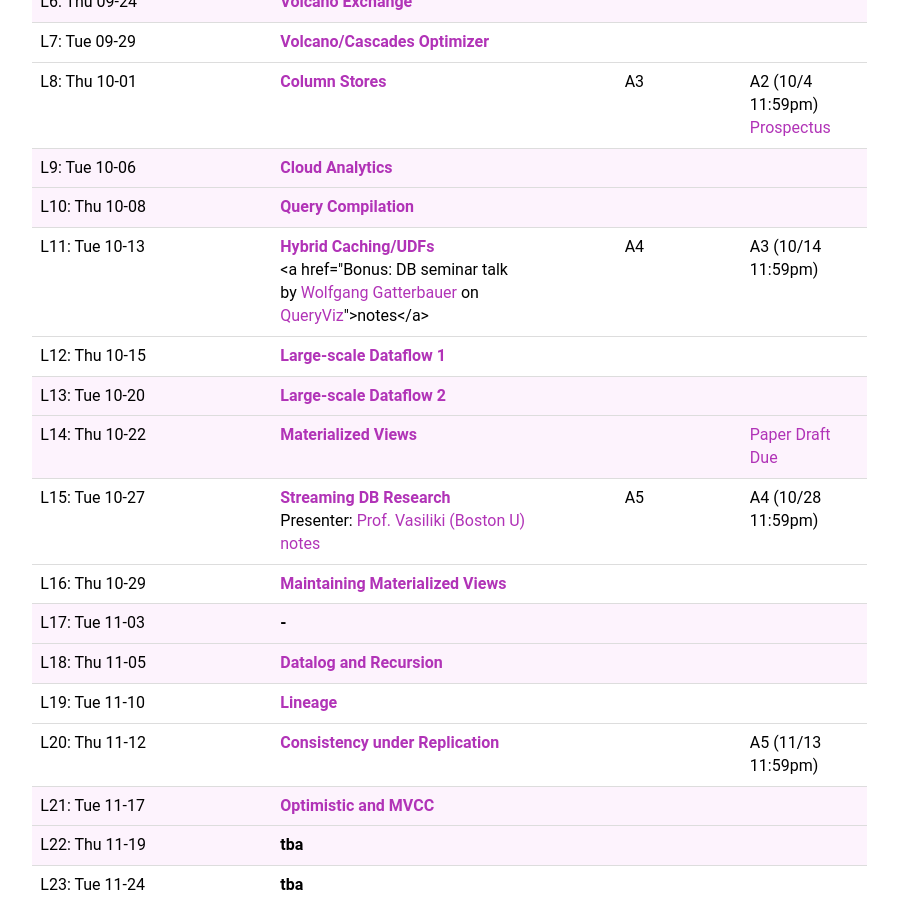
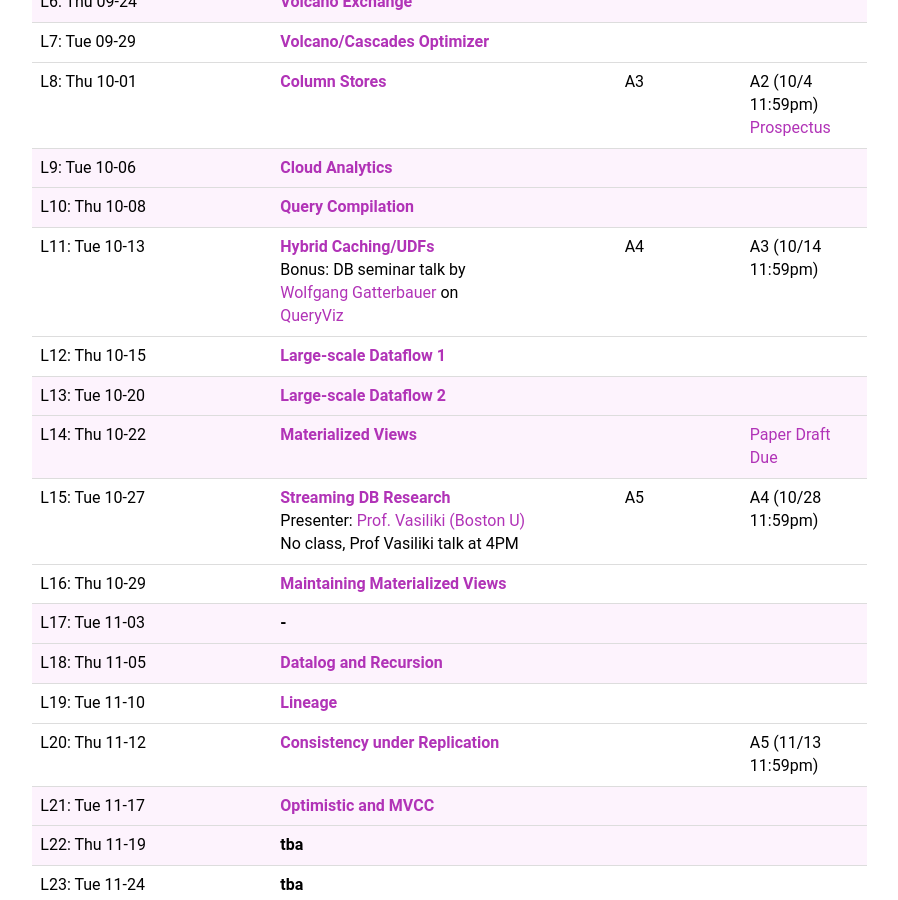
Before and after one commit to w6113/website_fall2020, a Jekyll site: the page built from index.md, in a window 1280 px wide and 900 px high, scrolled down 1097 px. Shown: the whole window, without its empty margins (292-1190 px from the left). Built offline with Jekyll 4.4.1, drawn with Linux system fonts in a browser that asks for light colours.

Commit message:
updated website

```diff
--- a/_data/schedule.csv
+++ b/_data/schedule.csv
@@ -1,6 +1,6 @@
 color,date,slug,link,notes,presenter,assigned,due
-#fdf3fd,Tue 09-08,Intro,,./lecs/01.pdf,wu,"<a href=""https://github.com/w6113/databass-public/tree/master/docs"">A0</a>",
-#fdf3fd,Thu 09-10,Review,review1,https://www.dropbox.com/s/m3yxq0lrane9yqk/2020%20notes.pdf?dl=0,wu,"<a href=""https://github.com/w6113/databass-public/blob/master/docs/a1.md"">A1</a>",A0  (9/13 11:59pm)
+#fdf3fd,Tue 09-08,Intro,,"<a href=""./lecs/01.pdf"">notes</a>",wu,"<a href=""https://github.com/w6113/databass-public/tree/master/docs"">A0</a>",
+#fdf3fd,Thu 09-10,Review,review1,"<a href=""https://www.dropbox.com/s/m3yxq0lrane9yqk/2020%20notes.pdf?dl=0"">notes</a>",wu,"<a href=""https://github.com/w6113/databass-public/blob/master/docs/a1.md"">A1</a>",A0  (9/13 11:59pm)
 white,Tue 09-15,Multi-dim Indexes,indexes,,wu,,
 white,Thu 09-17,Single machine joins,join,,wu,A2,A1 (9/20 11:59pm)
 #fdf3fd,Tue 09-22,Distributed joins,distjoin,,,,
--- a/index.md
+++ b/index.md
@@ -58,7 +58,7 @@
       {% endif %}
       {% if r.notes %}
         <br/>
-        <span class='notes'><a href="{{r.notes}}">notes</a></span>
+        {{r.notes|raw}}
       {% endif %}
       </td>
     <td class="notes">
```
